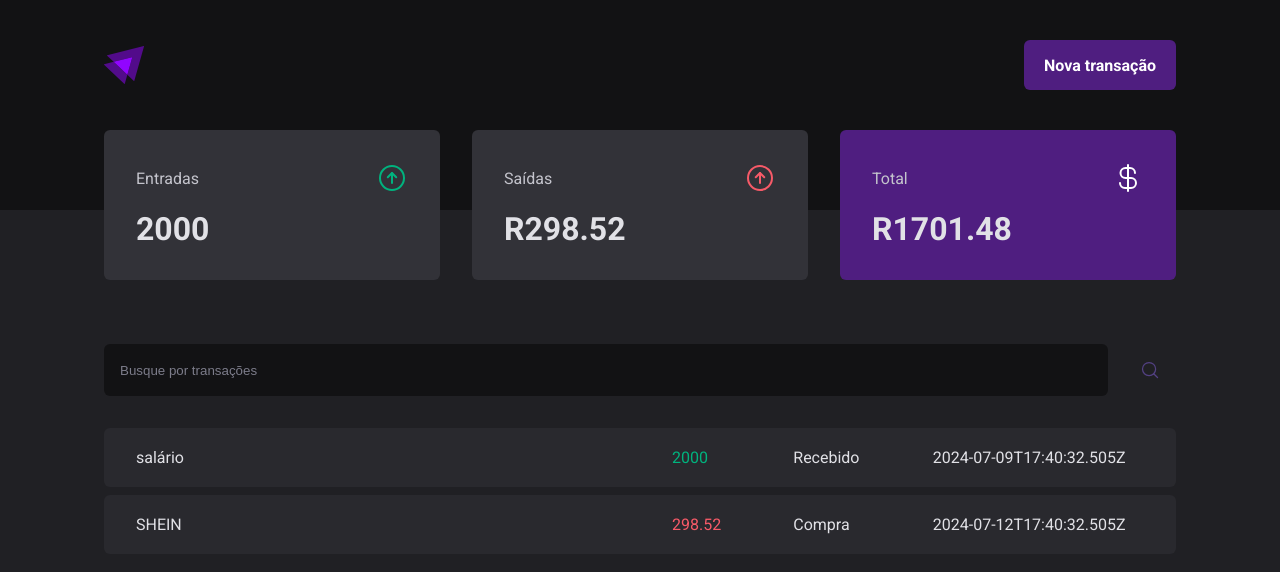
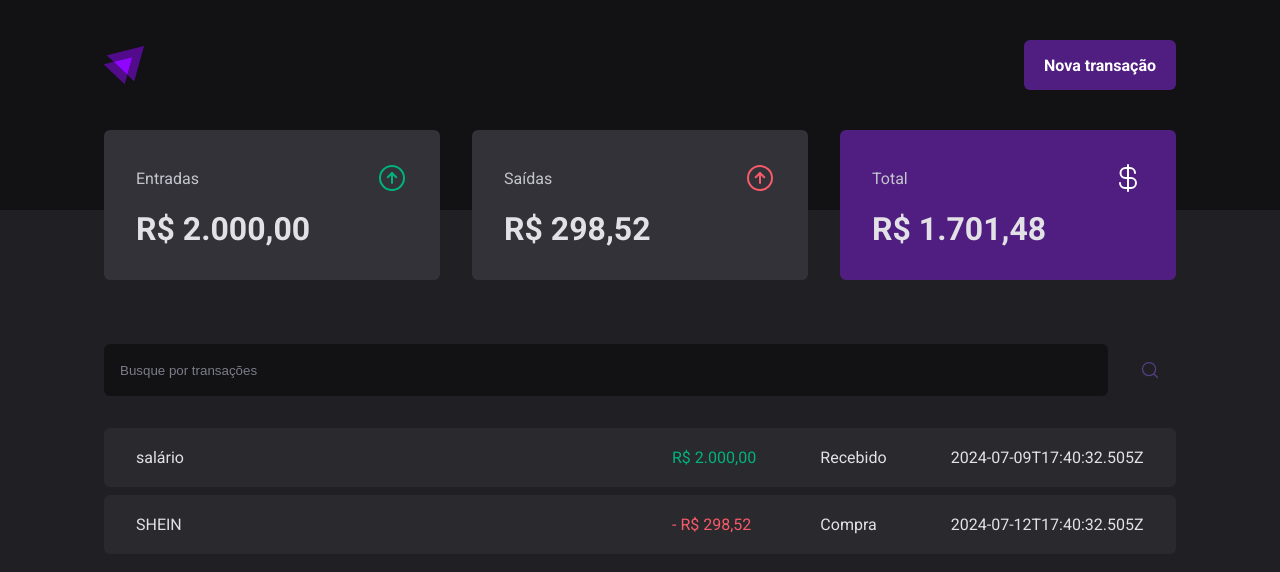
Before and after one commit to neschii/Rocketseat, a React (Vite) app in the folder dtmoney/: page / in a window 1280 px wide. Shown: the top 572 px of the page. Built offline with nearby package versions, Linux system fonts and the light colour scheme; data requests are answered from the project's data file.

Commit message:
price formatter

```diff
--- a/dtmoney/src/components/Summary/index.tsx
+++ b/dtmoney/src/components/Summary/index.tsx
@@ -2,6 +2,7 @@
 import { SummaryCard, SummaryContainer } from "./styles";
 import { TransactionsContext } from "../../contexts/TransactionsContext";
 import { useContext } from "react";
+import { priceFormatter } from "../../utils/formatter";
 
 export function Summary() {
 const { transactions } = useContext(TransactionsContext);
@@ -33,7 +34,7 @@
           <ArrowCircleUp size={32} color="#00b37e" />
         </header>
 
-        <strong>{summary.income}</strong>
+        <strong>{priceFormatter.format(summary.income)}</strong>
       </SummaryCard>
 
       <SummaryCard>
@@ -42,7 +43,7 @@
           <ArrowCircleUp size={32} color="#f75a68" />
         </header>
 
-        <strong>R{summary.outcome}</strong>
+        <strong>{priceFormatter.format(summary.outcome)}</strong>
       </SummaryCard>
 
       <SummaryCard variant="purple">
@@ -51,7 +52,7 @@
           <CurrencyDollar size={32} color="#fff" />
         </header>
 
-        <strong>R{summary.total}</strong>
+        <strong>{priceFormatter.format(summary.total)}</strong>
       </SummaryCard>
     </SummaryContainer>
   );
--- a/dtmoney/src/pages/Transactions/index.tsx
+++ b/dtmoney/src/pages/Transactions/index.tsx
@@ -8,6 +8,7 @@
   TransactionsTable,
 } from "./styles";
 import { TransactionsContext } from "../../contexts/TransactionsContext";
+import { priceFormatter } from "../../utils/formatter";
 
 export function Transactions() {
 const { transactions } = useContext(TransactionsContext);
@@ -28,7 +29,8 @@
                 <td width="50%">{transaction.description}</td>
                 <td>
                   <PriceHighlight variant={transaction.type}>
-                    {transaction.price}
+                    {transaction.type === 'outcome' && '- '}
+                    {priceFormatter.format(transaction.price)}
                   </PriceHighlight>
                 </td>
                 <td>{transaction.category}</td>
--- a/dtmoney/src/utils/formatter.ts
+++ b/dtmoney/src/utils/formatter.ts
@@ -1,6 +1,6 @@
 export const dateFormatter = new Intl.DateTimeFormat('pt-BR');
 
-export const priceFormatter = new Intl.NumberFormart('pt-BR', {
+export const priceFormatter = new Intl.NumberFormat('pt-BR', {
     style: 'currency',
     currency: 'BRL'
 });
```
